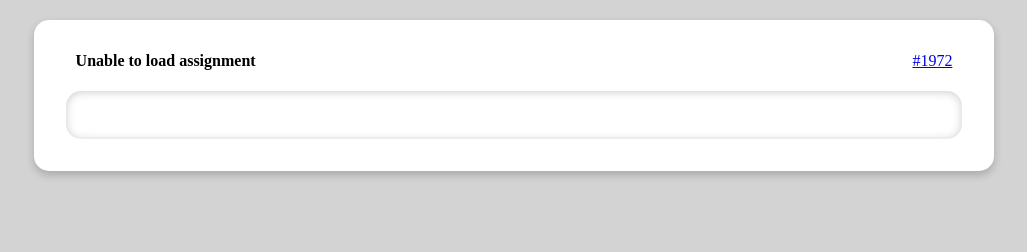
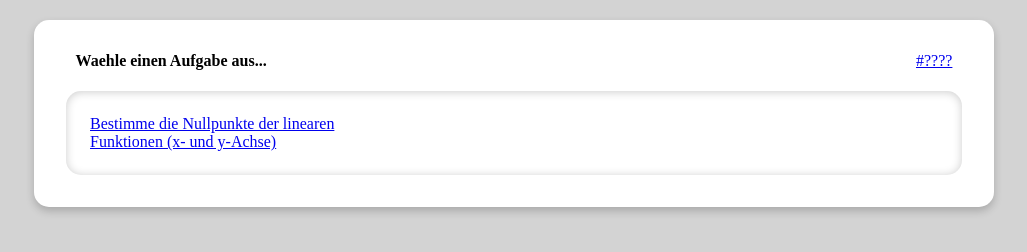
Before and after one commit to Globbi/Globbi.github.io, a plain HTML site: page index.html in a window 1280 px wide. Shown: the whole page, without its empty margins (126-1153 px from the left). Drawn offline with nearby package versions, Linux system fonts and the light colour scheme.

Commit message:
basic start page

```diff
--- a/index.html
+++ b/index.html
@@ -4,7 +4,7 @@
     <meta charset="UTF-8">
     <meta name="viewport"
           content="width=device-width, user-scalable=no, initial-scale=1.0, maximum-scale=1.0, minimum-scale=1.0">
-    <title>Document</title>
+    <title>Random Maths</title>
     <link rel="stylesheet" href="styles.css">
     <script id="MathJax-script" async src="https://cdn.jsdelivr.net/npm/mathjax@3.0.1/es5/tex-mml-chtml.js"></script>
 </head>
--- a/script.js
+++ b/script.js
@@ -57,9 +57,7 @@ const assignments = {
     }
 };
 
-function main() {
-    const config = parseConfig();
-
+function loadAssignment(config) {
     if (config.seed === null) {
         // Seed missing -> create new
         config.seed = createSeed();
@@ -69,9 +67,9 @@ function main() {
     }
 
     // set seed for display
-    const titleText = document.querySelector("#seed");
-    titleText.innerHTML = "#" + config.seed;
-    titleText.addEventListener("click", () => {
+    const seedText= document.querySelector("#seed");
+    seedText.innerHTML = "#" + config.seed;
+    seedText.addEventListener("click", () => {
         if (confirm("Neuen Seed generieren?")) {
             const url = new URL(location);
             url.searchParams.delete("seed");
@@ -79,14 +77,12 @@ function main() {
         }
     });
 
-
+    // get assignment configuration
     const assignment = assignments[config.assignment];
 
     // set assignment title
-    if (!!assignment) {
-        const titleText = document.querySelector("#title-text");
-        titleText.innerHTML = assignment.title;
-    }
+    const titleText = document.querySelector("#title-text");
+    titleText.innerHTML = assignment.title;
 
     // generate assignments
     const prng = splitmix32(config.seed);
@@ -112,4 +108,30 @@ function main() {
     }
 }
 
+function listAssignments() {
+    const titleText = document.querySelector("#title-text");
+    titleText.innerHTML = "Waehle einen Aufgabe aus...";
+
+    const tasks = document.querySelector(".tasks");
+    for (let key in assignments) {
+        const assignment = assignments[key];
+        const link = document.createElement("a");
+        const url = new URL(location);
+        url.searchParams.append("assignment", key)
+        link.href = url;
+        link.innerHTML = assignment.title;
+        tasks.append(link);
+    }
+}
+
+function main() {
+    const config = parseConfig();
+
+    if (config.assignment !== null) {
+        loadAssignment(config);
+    } else {
+        listAssignments();
+    }
+}
+
 document.addEventListener("DOMContentLoaded", main, false);
--- a/styles.css
+++ b/styles.css
@@ -61,6 +61,12 @@ body {
         grid-template-columns:  repeat(1, 1fr);
         grid-gap: 3rem;
     }
+    .assignment {
+        padding: 1rem;
+    }
+    body {
+        padding: 10px;
+    }
 }
 
 /* Small devices (portrait tablets and large phones, 600px and up) */
```
